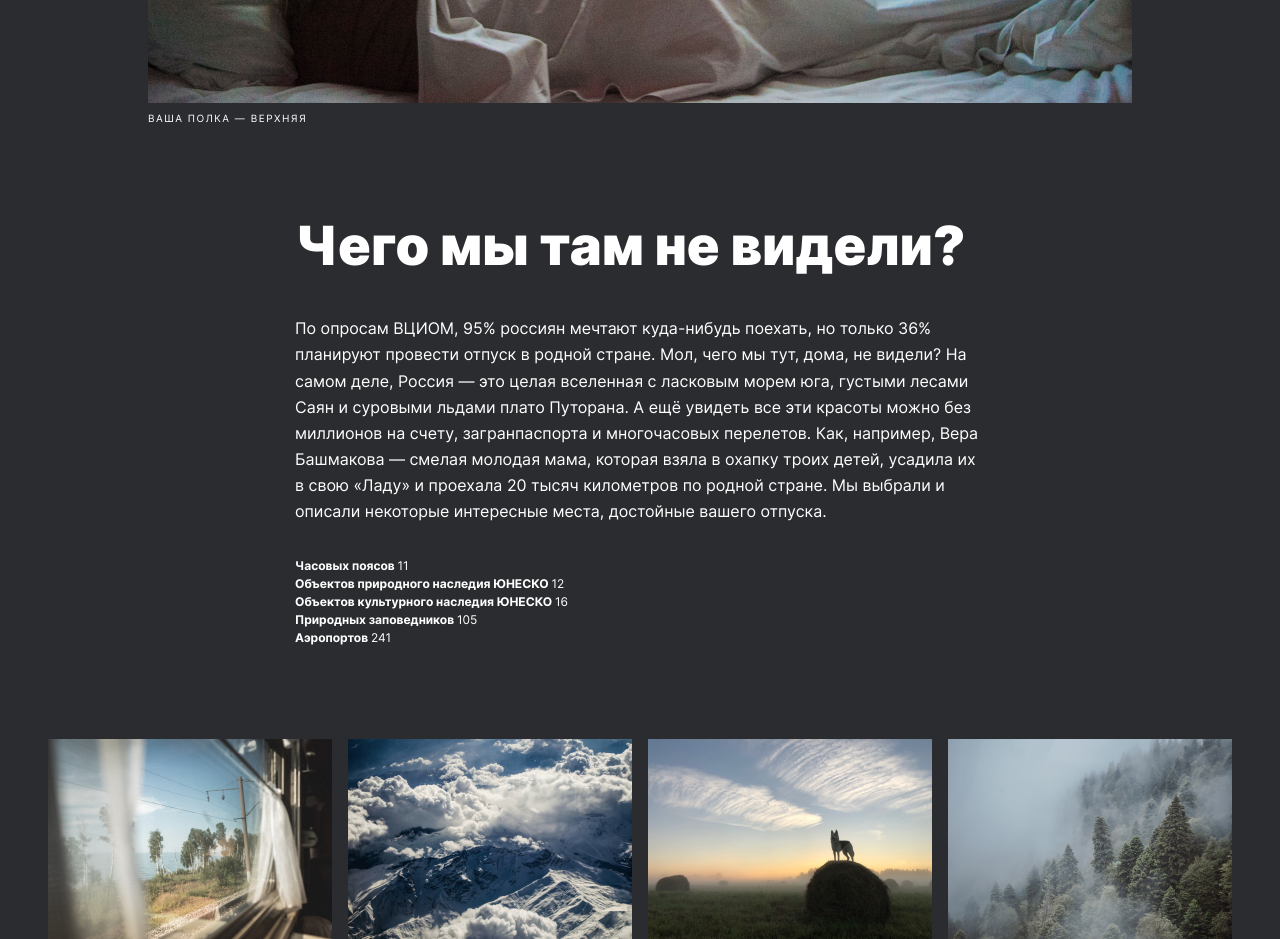
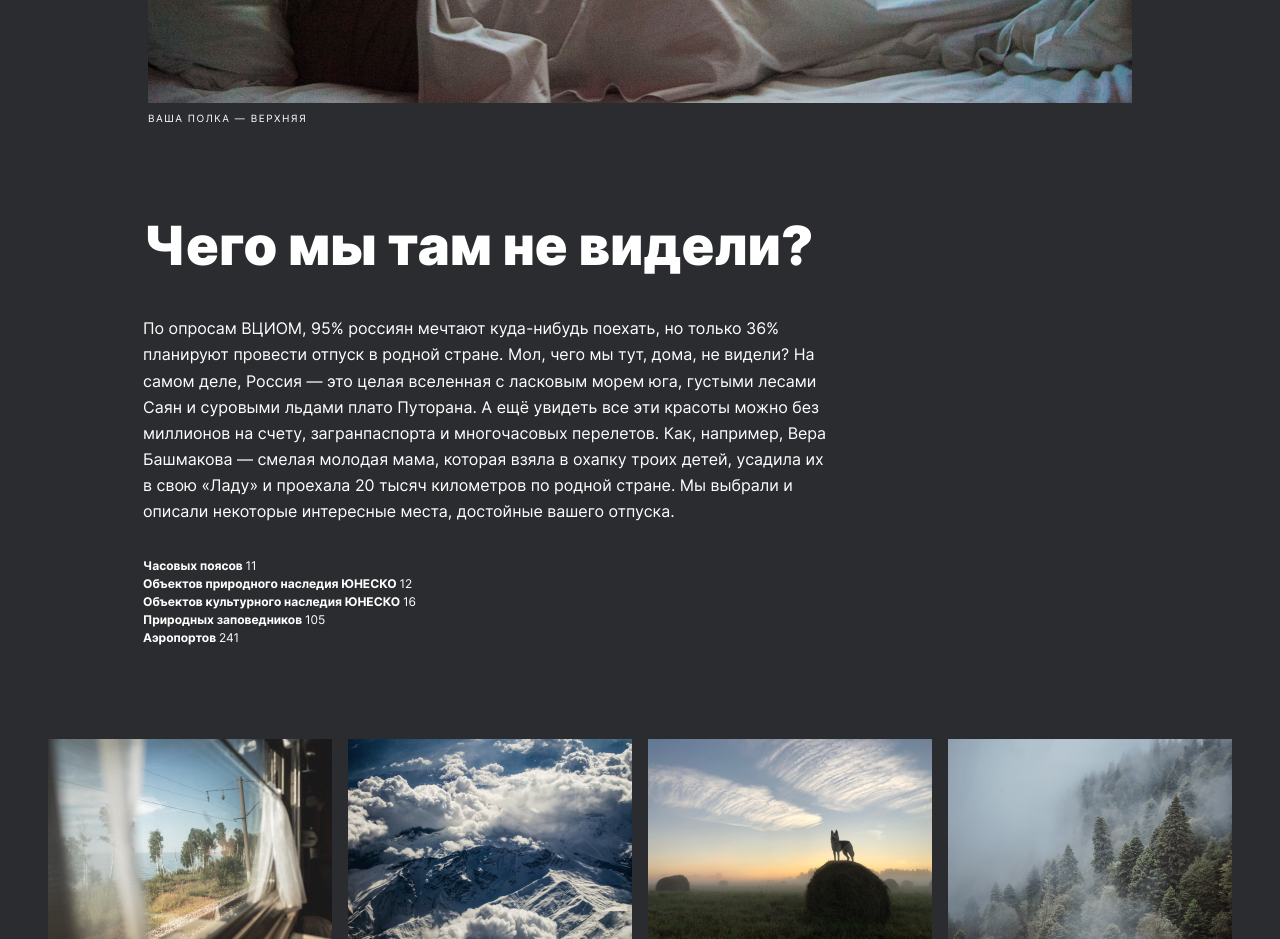
Before and after one commit to MashaPulnaya/russian-travel, a plain HTML site: page index.html in a window 1280 px wide. Shown: the part 1020-1959 px from the top of the page. Drawn offline with Linux system fonts and the light colour scheme.

Commit message:
доработала проект

```diff
--- a/blocks/intro/__container/intro__container.css
+++ b/blocks/intro/__container/intro__container.css
@@ -1,6 +1,8 @@
 .intro__container {
     padding-top: 92px;
     padding-bottom: 92px;
+    max-width: 994px;
+    width: 100%;
     margin: auto;
 }
 
```
